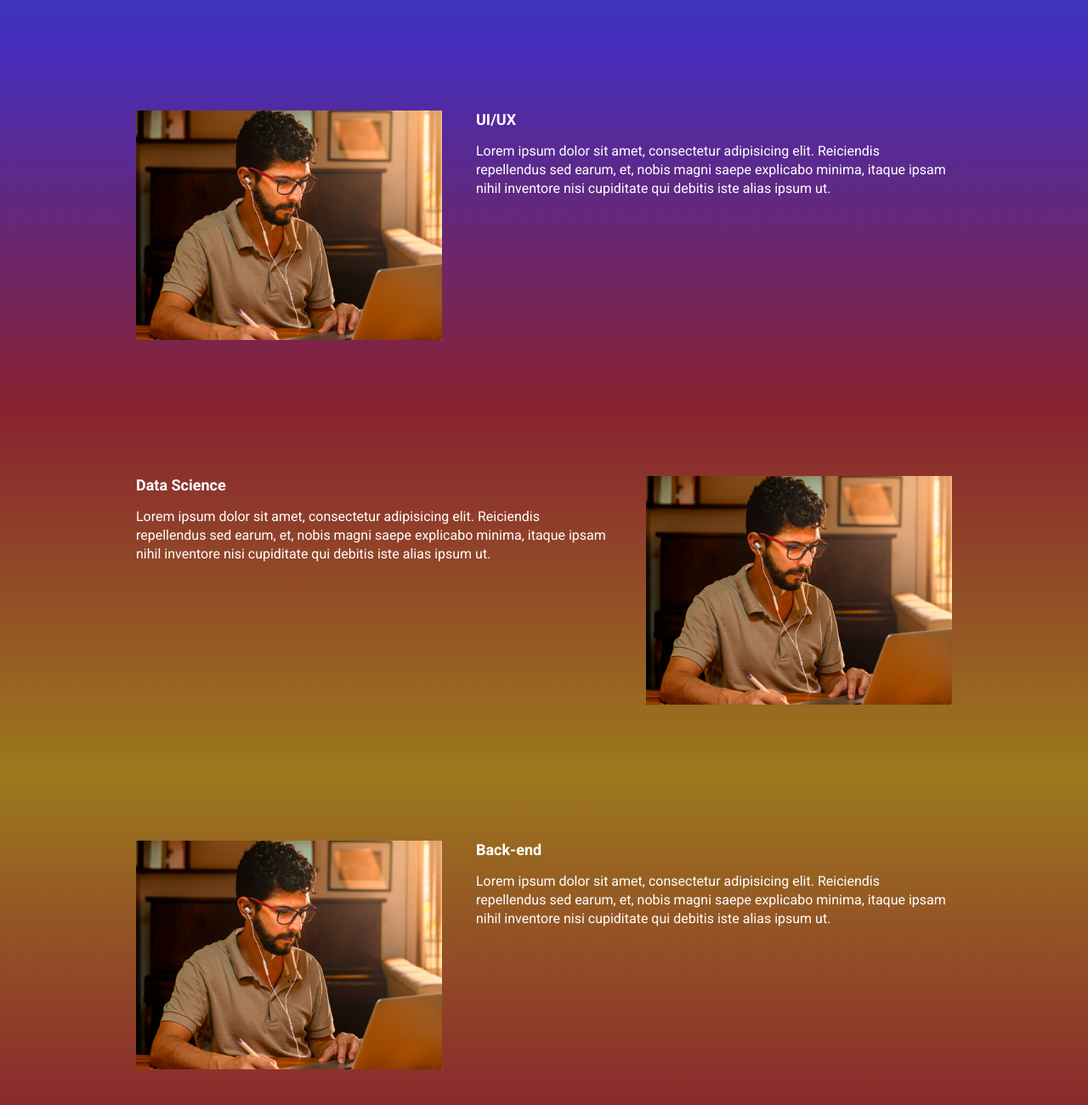
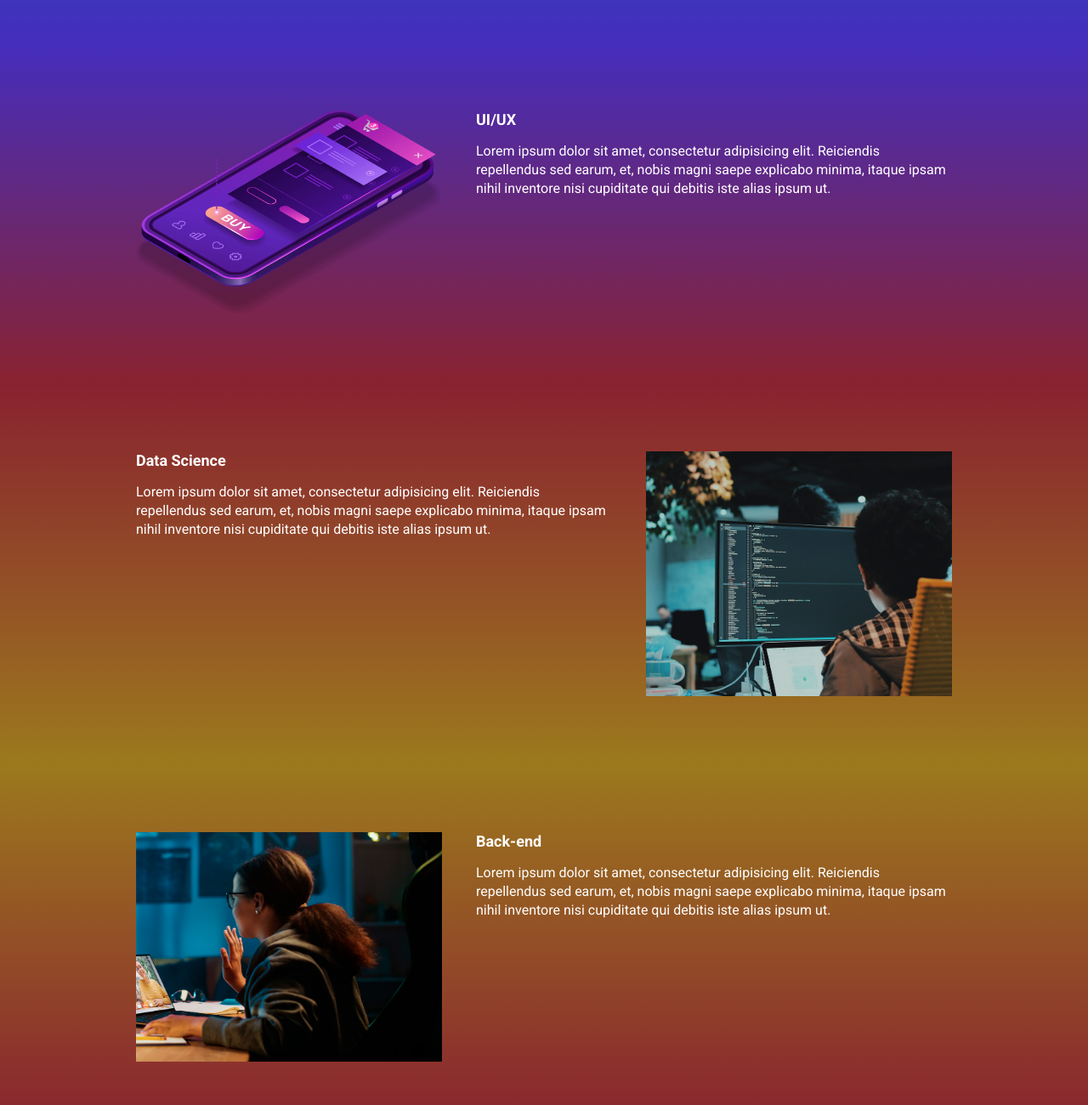
Before and after one commit to ezequielplima/ebac_tech_talks, a website built with Parcel: page src/index.html in a window 1280 px wide. Shown: the part 940-2240 px from the top of the page at 85% size. Built offline with nearby package versions, Linux system fonts and the light colour scheme.

Commit message:
atualizando as imagens das demais secoes

```diff
--- a/src/index.html
+++ b/src/index.html
@@ -56,7 +56,7 @@
                 <h2 class="event__details__title">UI/UX</h2>
                 <p class="event__details__description">Lorem ipsum dolor sit amet, consectetur adipisicing elit. Reiciendis repellendus sed earum, et, nobis magni saepe explicabo minima, itaque ipsam nihil inventore nisi cupiditate qui debitis iste alias ipsum ut.</p>
             </div>
-            <img class="event__image" src="./images/frontend.png" alt="front-end">
+            <img class="event__image" src="./images/ui-ux.png" alt="UI/UX">
         </div>
     </section>
     <section class="event event--data-science">
@@ -65,7 +65,7 @@
                 <h2 class="event__details__title">Data Science</h2>
                 <p class="event__details__description">Lorem ipsum dolor sit amet, consectetur adipisicing elit. Reiciendis repellendus sed earum, et, nobis magni saepe explicabo minima, itaque ipsam nihil inventore nisi cupiditate qui debitis iste alias ipsum ut.</p>
             </div>
-            <img class="event__image" src="./images/frontend.png" alt="front-end">
+            <img class="event__image" src="./images/data.png" alt="Data Science">
         </div>
     </section>
     <section class="event event--backend event--image-left">
@@ -74,7 +74,7 @@
                 <h2 class="event__details__title">Back-end</h2>
                 <p class="event__details__description">Lorem ipsum dolor sit amet, consectetur adipisicing elit. Reiciendis repellendus sed earum, et, nobis magni saepe explicabo minima, itaque ipsam nihil inventore nisi cupiditate qui debitis iste alias ipsum ut.</p>
             </div>
-            <img class="event__image" src="./images/frontend.png" alt="front-end">
+            <img class="event__image" src="./images/backend.png" alt="front-end">
         </div>
     </section>
 
--- a/src/scripts/main.js
+++ b/src/scripts/main.js
@@ -1,6 +1,6 @@
 AOS.init();
 
-const dataDoEvento = new Date("Nov 12, 2024 19:00:00");
+const dataDoEvento = new Date("Dec 12, 2024 19:00:00");
 const timeStampDoEvento = dataDoEvento.getTime();
 
 const contaAsHoras = setInterval(function(){
```
